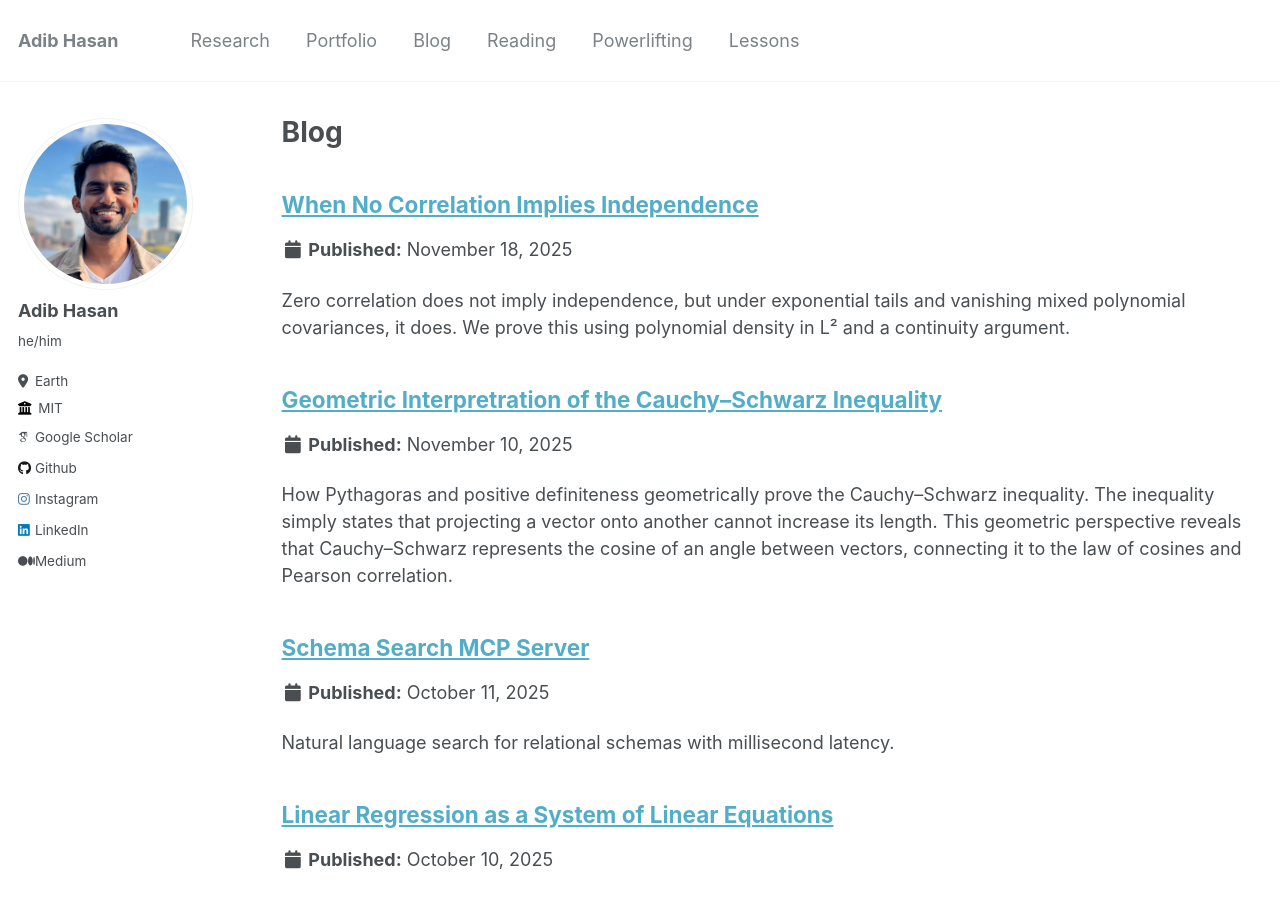
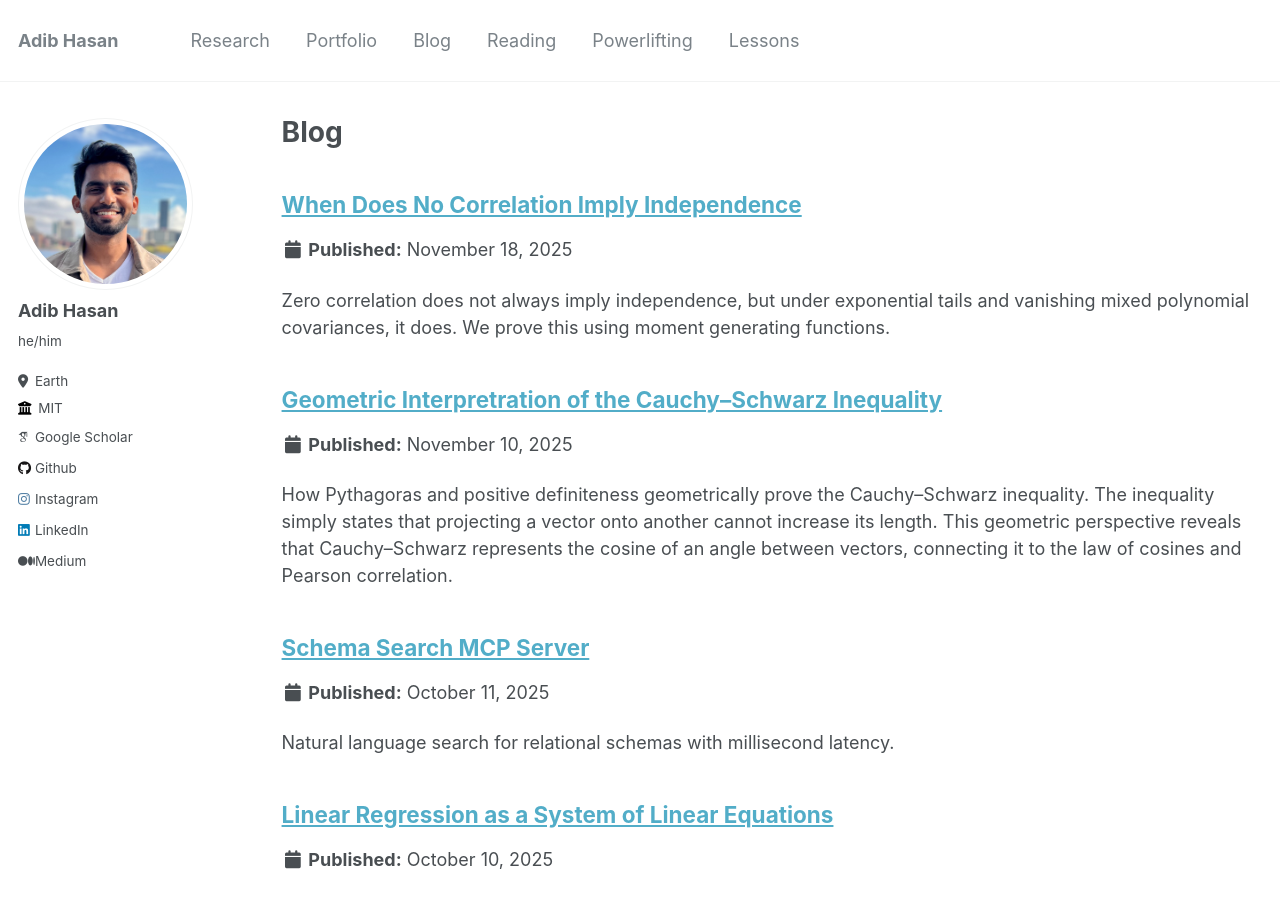
Before and after one commit to Neehan/neehan.github.io, a Jekyll site: the page built from _pages/blog.html, in a window 1280 px wide and 900 px high. Built offline with Jekyll 4.4.1, drawn with Linux system fonts in a browser that asks for light colours; some web fonts are replaced.

Commit message:
fixed proof

```diff
--- a/_blog/no-corr-to-independence.md
+++ b/_blog/no-corr-to-independence.md
@@ -1,6 +1,6 @@
 ---
-title: "When No Correlation Implies Independence"
-excerpt: "Zero correlation does not imply independence, but under exponential tails and vanishing mixed polynomial covariances, it does. We prove this using polynomial density in L² and a continuity argument."
+title: "When Does No Correlation Imply Independence"
+excerpt: "Zero correlation does not always imply independence, but under exponential tails and vanishing mixed polynomial covariances, it does. We prove this using moment generating functions."
 collection: blog
 date: 2025-11-18
 tags:
```
